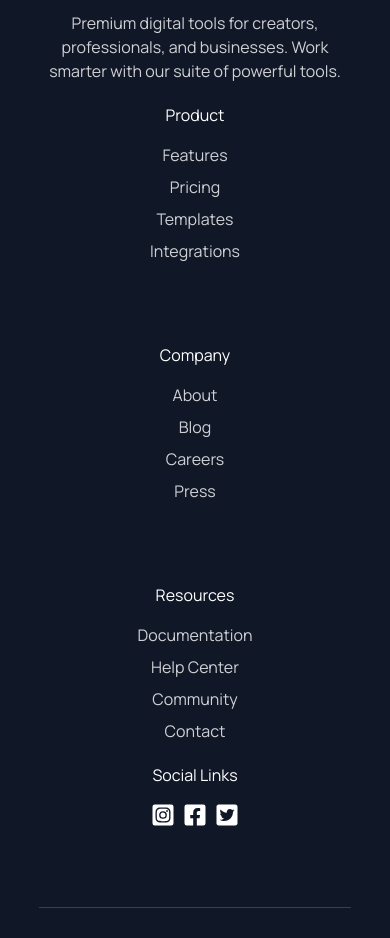
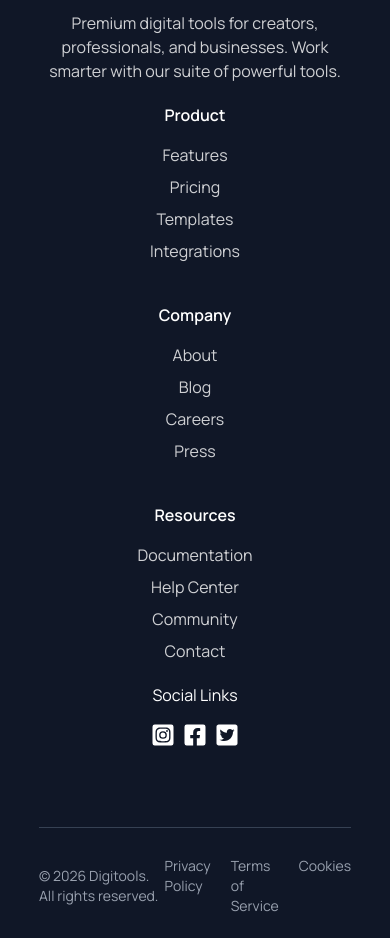
Before and after one commit to chandan-d-karmaker/digitools, a React (Vite) app: page / in a window 390 px wide. Shown: the part 9618-10556 px from the top of the page. Built offline with nearby package versions, Linux system fonts and the light colour scheme.

Commit message:
fixed mobile footer space between links

```diff
--- a/src/components/footer.jsx
+++ b/src/components/footer.jsx
@@ -11,9 +11,9 @@ const Footer = () => {
                         <h1 className='text-4xl font-bold text-white mb-4'>DigiTools</h1>
                         <p className='opacity-80 max-w-sm'>Premium digital tools for creators, professionals, and businesses. Work smarter with our suite of powerful tools.</p>
                     </div>
-                    <div className='flex flex-col items-center text-center md:flex-row md:text-start justify-between gap-20'>
+                    <div className='flex flex-col items-center text-center md:flex-row md:text-start justify-between gap-10'>
                         <div className='space-y-4'>
-                            <h1>Product</h1>
+                            <h1 className='font-semibold'>Product</h1>
                             <ul className='space-y-2 opacity-80'>
                                 <li><a href="">Features</a></li>
                                 <li><a href="">Pricing</a></li>
@@ -22,7 +22,7 @@ const Footer = () => {
                             </ul>
                         </div>
                         <div className='space-y-4'>
-                            <h1>Company</h1>
+                            <h1 className='font-semibold'>Company</h1>
                             <ul className='space-y-2 opacity-80'>
                                 <li><a href="">About</a></li>
                                 <li><a href="">Blog</a></li>
@@ -31,7 +31,7 @@ const Footer = () => {
                             </ul>
                         </div>
                         <div className='space-y-4'>
-                            <h1>Resources</h1>
+                            <h1 className='font-semibold'>Resources</h1>
                             <ul className='space-y-2 opacity-80'>
                                 <li><a href="">Documentation</a></li>
                                 <li><a href="">Help Center</a></li>
```
